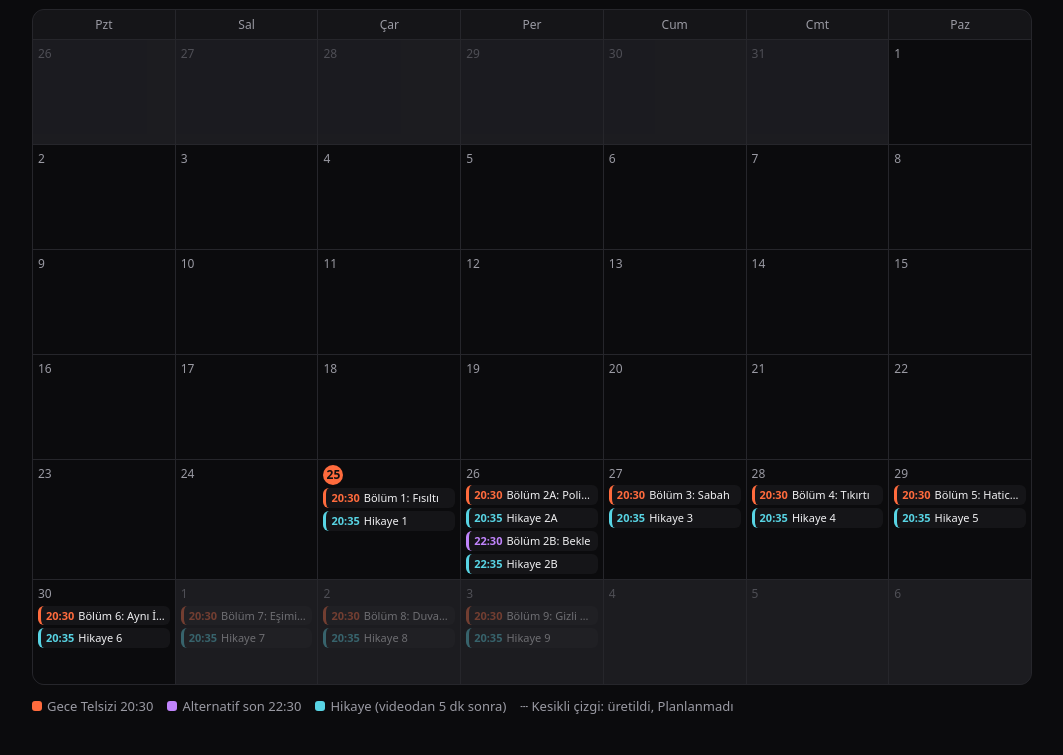
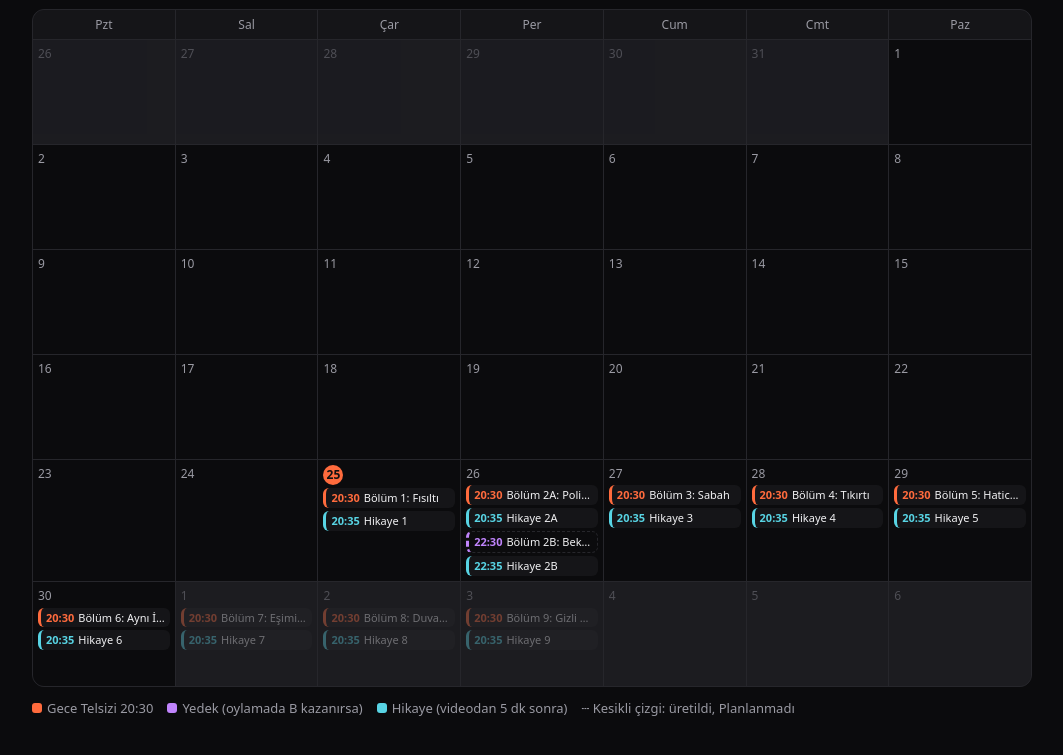
Before and after one commit to omer-atay-47/gece-telsizi-takvim, a plain HTML site: page index.html in a window 1280 px wide. Shown: the part 121-876 px from the top of the page, without its empty margins (108-1171 px from the left). Drawn offline with Linux system fonts and the light colour scheme.

Commit message:
2B'yi yedek olarak isaretle (planlanmadi)
Co-Authored-By: Claude Sonnet 5.5 <noreply@anthropic.com>

```diff
--- a/guncelle.mjs
+++ b/guncelle.mjs
@@ -23,7 +23,8 @@ const items = EP.map(([id, ad, q, a, b]) => {
   const date = tarih(gun);
   const no = id.toUpperCase();
   const caption = `GECE TELSİZİ • Bölüm ${no}: ${ad}\n\n${q}\n\nA) ${a}\nB) ${b}\n\nKararı yorumlara yaz, çoğunluk ne derse hikâye oradan devam eder.\n\n${TAG}`;
-  return { date, time: alt ? "22:30" : "20:30", series: alt ? "gecealt" : "gece", title: `Bölüm ${no}: ${ad}`, caption, file: `bolum${id}.mp4`, meta: true };
+  // 2B yedek: planlanmaz; 1. bölümün oylamasında B kazanırsa 2A'nın yerine paylaşılır.
+  return { date, time: alt ? "22:30" : "20:30", series: alt ? "gecealt" : "gece", title: `Bölüm ${no}: ${ad}${alt ? " (yedek)" : ""}`, caption, file: `bolum${id}.mp4`, meta: !alt };
 });
 // Her videodan 5 dakika sonra o bölümü tanıtan 15 saniyelik hikaye (Meta'da ayrıca planlanır).
 const hikayeler = items.map((i) => ({
--- a/index.html
+++ b/index.html
@@ -68,7 +68,7 @@ body.liste .grid{display:none}body.liste .list{display:block}
   <div class="list" id="list"></div>
   <div class="leg">
     <span style="--c:var(--gece)"><i></i>Gece Telsizi 20:30</span>
-    <span style="--c:var(--gecealt)"><i></i>Alternatif son 22:30</span>
+    <span style="--c:var(--gecealt)"><i></i>Yedek (oylamada B kazanırsa)</span>
     <span style="--c:var(--hikaye)"><i></i>Hikaye (videodan 5 dk sonra)</span>
     <span>┄ Kesikli çizgi: üretildi, Planlanmadı</span>
   </div>
@@ -82,7 +82,7 @@ const $=s=>document.querySelector(s);
 let items=[],cur=new Date();cur.setDate(1);
 const dt=i=>new Date(i.date+"T"+i.time+":00+03:00");
 const done=i=>dt(i)<new Date();
-const dur=i=>done(i)?"Yayında":(i.meta?"Otomatik planlı":"Planlanmadı");
+const dur=i=>!i.meta?"Planlanmadı":(done(i)?"Yayında":"Otomatik planlı");
 const pad=n=>String(n).padStart(2,"0");
 const key=d=>d.getFullYear()+"-"+pad(d.getMonth()+1)+"-"+pad(d.getDate());
 function chip(i){return `<button class="chip ${done(i)?"done":""} ${i.meta?"":"nometa"}" style="--c:var(--${i.series})" data-k="${items.indexOf(i)}"><b>${i.time}</b>${esc(short(i.title))}</button>`}
--- a/plan.json
+++ b/plan.json
@@ -1,5 +1,5 @@
 {
- "updated": "2026-11-25T16:26:33.094Z",
+ "updated": "2026-11-25T16:37:22.240Z",
  "account": "gece telsizi",
  "items": [
   {
@@ -40,16 +40,16 @@
    "date": "2026-11-26",
    "time": "22:30",
    "series": "gecealt",
-   "title": "Bölüm 2B: Bekle",
+   "title": "Bölüm 2B: Bekle (yedek)",
    "caption": "GECE TELSİZİ • Bölüm 2B: Bekle\n\nKutuyu açayım mı, yoksa eşimi mi uyandırayım?\n\nA) Kutuyu aç\nB) Eşini uyandır\n\nKararı yorumlara yaz, çoğunluk ne derse hikâye oradan devam eder.\n\n#hikaye #korku #gizem #bebektelsizi #reels #yorumlarayaz #seri #gecetelsizi",
    "file": "bolum2b.mp4",
-   "meta": true
+   "meta": false
   },
   {
    "date": "2026-11-26",
    "time": "22:35",
    "series": "hikaye",
-   "title": "Hikaye • Bölüm 2B: Bekle",
+   "title": "Hikaye • Bölüm 2B: Bekle (yedek)",
    "note": "Saat 22:30 videosundan 5 dakika sonra paylaşılan 15 saniyelik tanıtım hikayesi.",
    "meta": true
   },
--- a/sw.js
+++ b/sw.js
@@ -1,5 +1,5 @@
 // plan.json her zaman ağdan (yoksa önbellek); diğerleri önbellekten, arkada yenilenir.
-const C = "takvim-v4";
+const C = "takvim-v5";
 self.addEventListener("install", (e) => { e.waitUntil(caches.open(C).then((c) => c.addAll(["./", "index.html", "manifest.json", "icon-192.png"]))); self.skipWaiting(); });
 self.addEventListener("activate", (e) => { e.waitUntil(caches.keys().then((k) => Promise.all(k.filter((x) => x !== C).map((x) => caches.delete(x)))).then(() => self.clients.claim())); });
 self.addEventListener("fetch", (e) => {
```
